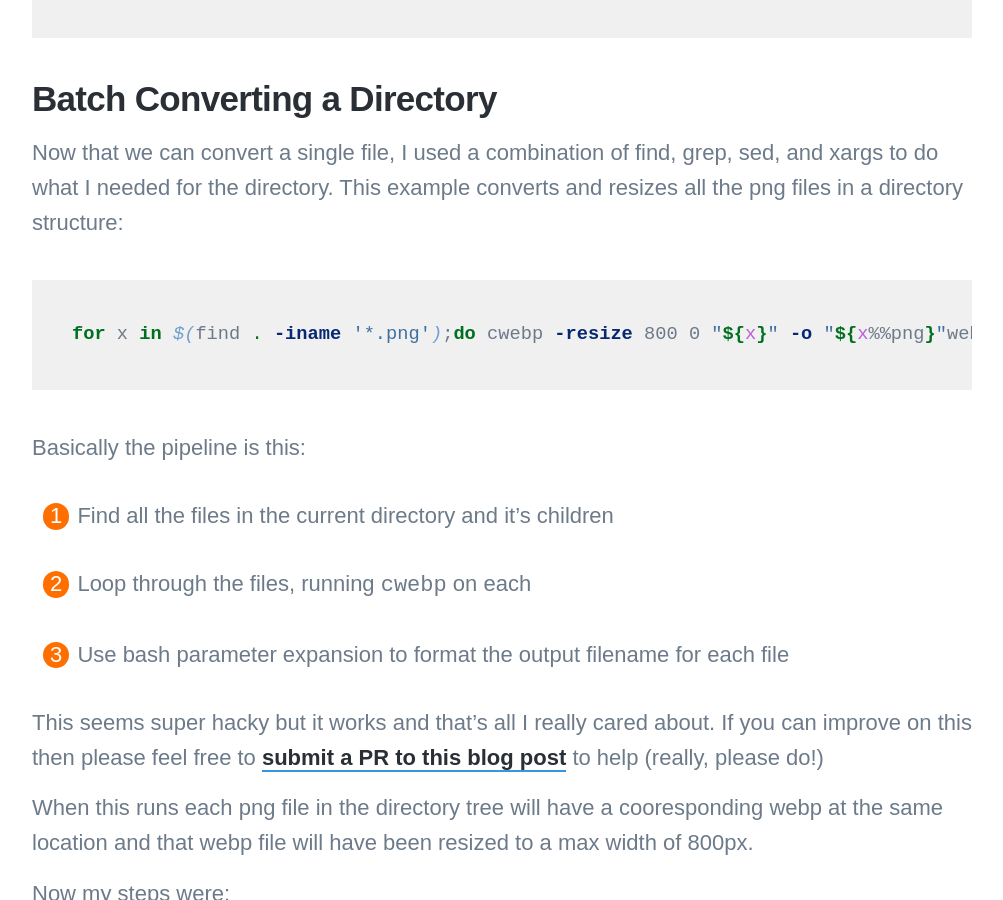
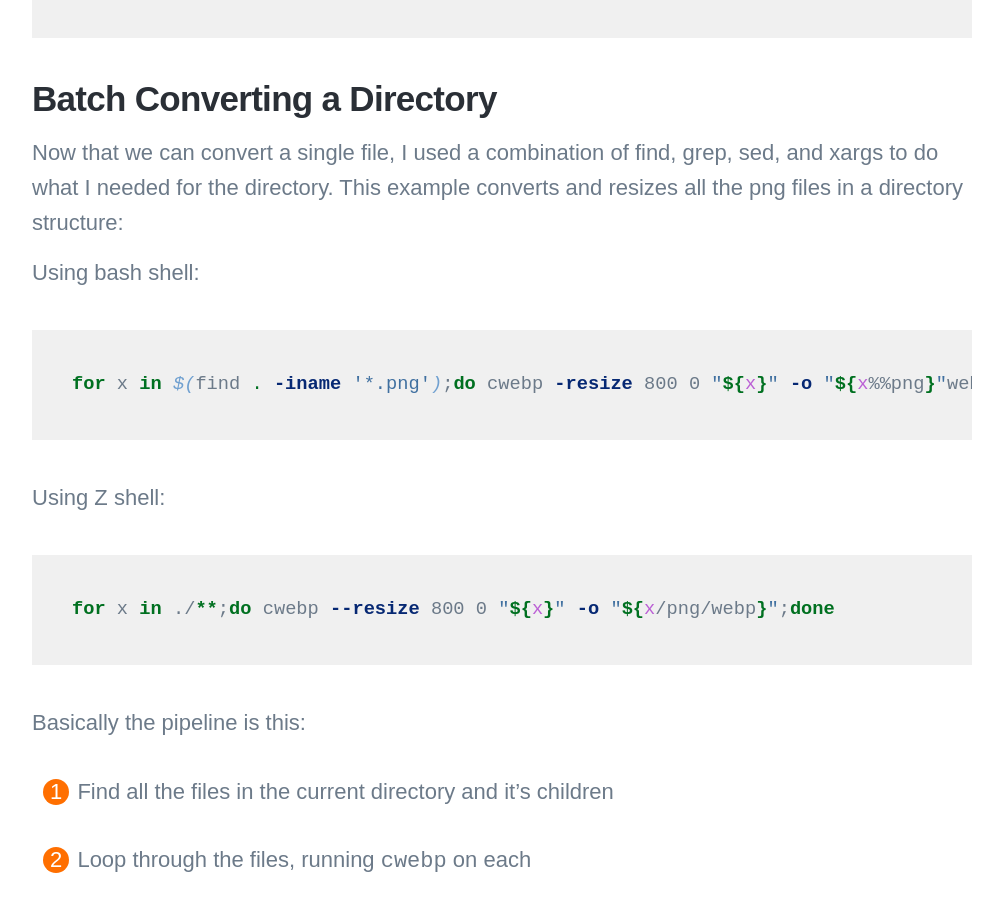
Before and after one commit to bubbafat/bubbafat.github.io, a Jekyll site: the page built from _posts/2022-03-15-converting-images-from-png-jpg-to-webp-and-resizing.md, in a window 1280 px wide and 900 px high, scrolled down 1900 px. Shown: the whole window, without its empty margins (138-1141 px from the left). Built offline with Jekyll 4.4.1, drawn with Linux system fonts in a browser that asks for light colours; nearby versions of some CDN libraries; some web fonts are replaced; comment, search, counter and statistics services are not loaded.

Commit message:
Update 2022-03-15-converting-images-from-png-jpg-to-webp-and-resizing.md
added zsh version

````diff
--- a/_posts/2022-03-15-converting-images-from-png-jpg-to-webp-and-resizing.md
+++ b/_posts/2022-03-15-converting-images-from-png-jpg-to-webp-and-resizing.md
@@ -44,8 +44,15 @@ cwebp -resize 800 0 infile.png -o outfile.webp
 
 Now that we can convert a single file, I used a combination of find, grep, sed, and xargs to do what I needed for the directory.  This example converts and resizes all the png files in a directory structure:
 
+Using bash shell:
+
 ```bash
 for x in $(find . -iname '*.png');do cwebp -resize 800 0 "${x}" -o "${x%%png}"webp;done
+```
+Using Z shell:
+
+```zsh
+for x in ./**;do cwebp --resize 800 0 "${x}" -o "${x/png/webp}";done
 ```
 
 Basically the pipeline is this:
````
